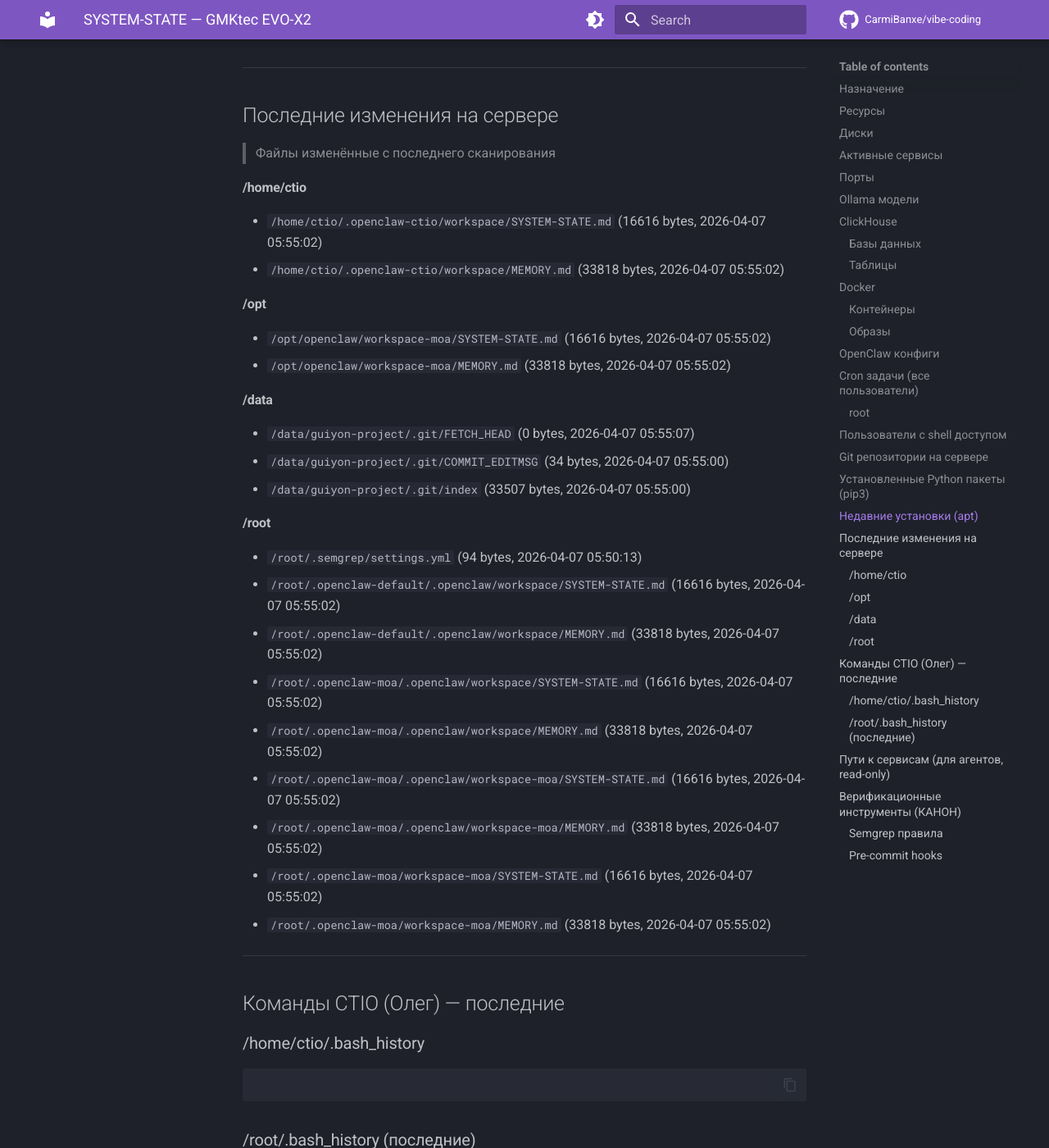
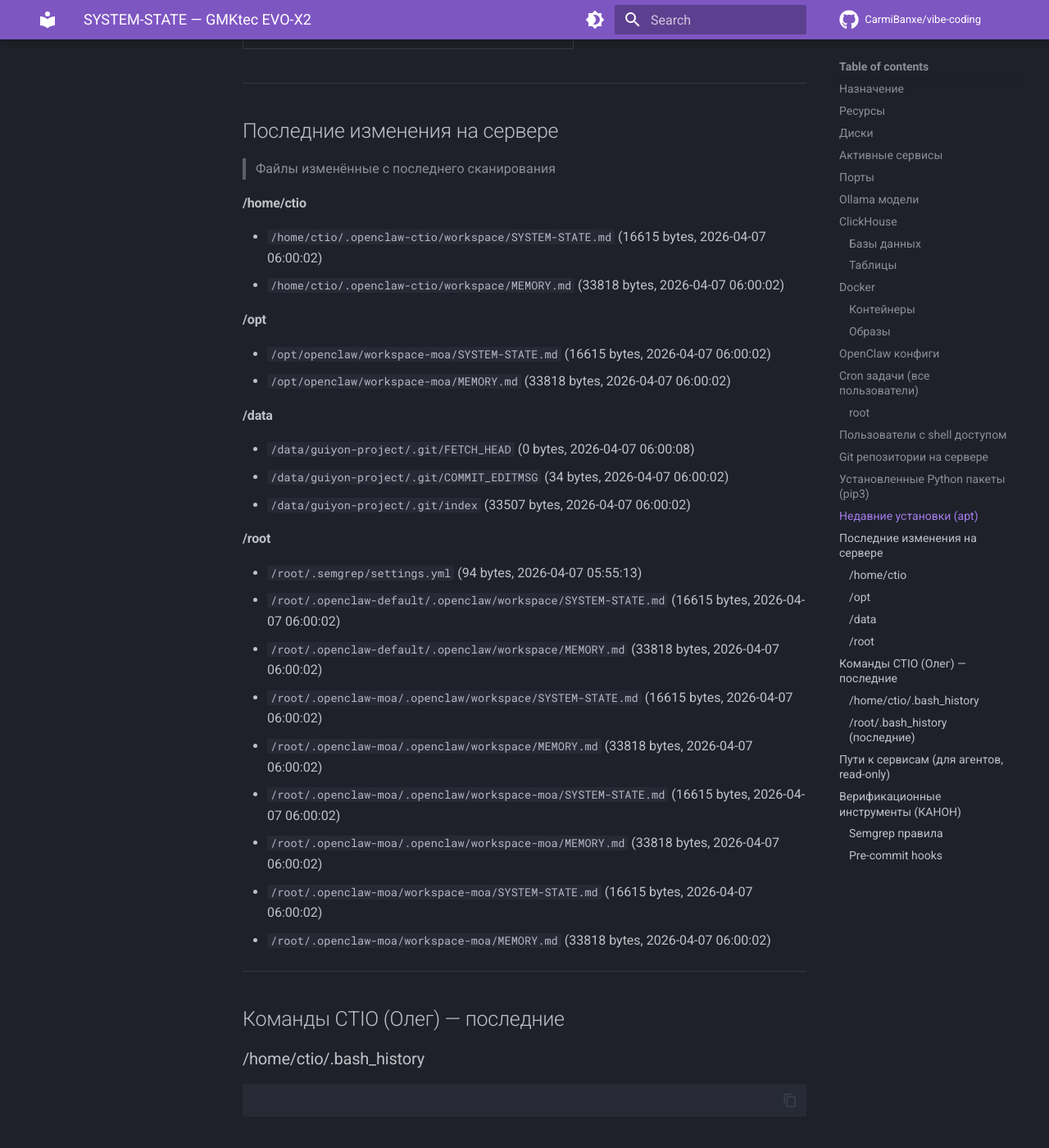
Before and after one commit to CarmiBanxe/vibe-coding, an MkDocs documentation site: the page built from docs/SYSTEM-STATE.md, in a window 1280 px wide and 1400 px high, scrolled down 13841 px. Shown: the whole window at 82% size. Built offline with MkDocs 1.6.1 and Material for MkDocs 9.7.7, drawn with Linux system fonts in a browser that asks for light colours; comment, search, counter and statistics services are not loaded; some of the changed text lies outside the part shown.

Commit message:
auto: SYSTEM-STATE v2 update (2026-04-07 06:00 CEST)

```diff
--- a/docs/SYSTEM-STATE.md
+++ b/docs/SYSTEM-STATE.md
@@ -1,6 +1,6 @@
 # SYSTEM-STATE — GMKtec EVO-X2
 > Автоматически обновляется каждые 5 минут
-> Последнее сканирование: 2026-04-07 05:55 CEST
+> Последнее сканирование: 2026-04-07 06:00 CEST
 > Источник: ctio-watcher.sh v2 (cron)
 
 ## Назначение
@@ -379,28 +380,28 @@
 
 
 #### /home/ctio
-- `/home/ctio/.openclaw-ctio/workspace/SYSTEM-STATE.md` (16616 bytes, 2026-04-07 05:55:02)
-- `/home/ctio/.openclaw-ctio/workspace/MEMORY.md` (33818 bytes, 2026-04-07 05:55:02)
+- `/home/ctio/.openclaw-ctio/workspace/SYSTEM-STATE.md` (16615 bytes, 2026-04-07 06:00:02)
+- `/home/ctio/.openclaw-ctio/workspace/MEMORY.md` (33818 bytes, 2026-04-07 06:00:02)
 
 #### /opt
-- `/opt/openclaw/workspace-moa/SYSTEM-STATE.md` (16616 bytes, 2026-04-07 05:55:02)
-- `/opt/openclaw/workspace-moa/MEMORY.md` (33818 bytes, 2026-04-07 05:55:02)
+- `/opt/openclaw/workspace-moa/SYSTEM-STATE.md` (16615 bytes, 2026-04-07 06:00:02)
+- `/opt/openclaw/workspace-moa/MEMORY.md` (33818 bytes, 2026-04-07 06:00:02)
 
 #### /data
-- `/data/guiyon-project/.git/FETCH_HEAD` (0 bytes, 2026-04-07 05:55:07)
-- `/data/guiyon-project/.git/COMMIT_EDITMSG` (34 bytes, 2026-04-07 05:55:00)
-- `/data/guiyon-project/.git/index` (33507 bytes, 2026-04-07 05:55:00)
+- `/data/guiyon-project/.git/FETCH_HEAD` (0 bytes, 2026-04-07 06:00:08)
+- `/data/guiyon-project/.git/COMMIT_EDITMSG` (34 bytes, 2026-04-07 06:00:02)
+- `/data/guiyon-project/.git/index` (33507 bytes, 2026-04-07 06:00:02)
 
 #### /root
-- `/root/.semgrep/settings.yml` (94 bytes, 2026-04-07 05:50:13)
-- `/root/.openclaw-default/.openclaw/workspace/SYSTEM-STATE.md` (16616 bytes, 2026-04-07 05:55:02)
-- `/root/.openclaw-default/.openclaw/workspace/MEMORY.md` (33818 bytes, 2026-04-07 05:55:02)
-- `/root/.openclaw-moa/.openclaw/workspace/SYSTEM-STATE.md` (16616 bytes, 2026-04-07 05:55:02)
-- `/root/.openclaw-moa/.openclaw/workspace/MEMORY.md` (33818 bytes, 2026-04-07 05:55:02)
-- `/root/.openclaw-moa/.openclaw/workspace-moa/SYSTEM-STATE.md` (16616 bytes, 2026-04-07 05:55:02)
-- `/root/.openclaw-moa/.openclaw/workspace-moa/MEMORY.md` (33818 bytes, 2026-04-07 05:55:02)
-- `/root/.openclaw-moa/workspace-moa/SYSTEM-STATE.md` (16616 bytes, 2026-04-07 05:55:02)
-- `/root/.openclaw-moa/workspace-moa/MEMORY.md` (33818 bytes, 2026-04-07 05:55:02)
+- `/root/.semgrep/settings.yml` (94 bytes, 2026-04-07 05:55:13)
+- `/root/.openclaw-default/.openclaw/workspace/SYSTEM-STATE.md` (16615 bytes, 2026-04-07 06:00:02)
+- `/root/.openclaw-default/.openclaw/workspace/MEMORY.md` (33818 bytes, 2026-04-07 06:00:02)
+- `/root/.openclaw-moa/.openclaw/workspace/SYSTEM-STATE.md` (16615 bytes, 2026-04-07 06:00:02)
+- `/root/.openclaw-moa/.openclaw/workspace/MEMORY.md` (33818 bytes, 2026-04-07 06:00:02)
+- `/root/.openclaw-moa/.openclaw/workspace-moa/SYSTEM-STATE.md` (16615 bytes, 2026-04-07 06:00:02)
+- `/root/.openclaw-moa/.openclaw/workspace-moa/MEMORY.md` (33818 bytes, 2026-04-07 06:00:02)
+- `/root/.openclaw-moa/workspace-moa/SYSTEM-STATE.md` (16615 bytes, 2026-04-07 06:00:02)
+- `/root/.openclaw-moa/workspace-moa/MEMORY.md` (33818 bytes, 2026-04-07 06:00:02)
 
 ---
 
```
Also changed, not shown: other parts of docs/SYSTEM-STATE.md (+5 -4 lines).
